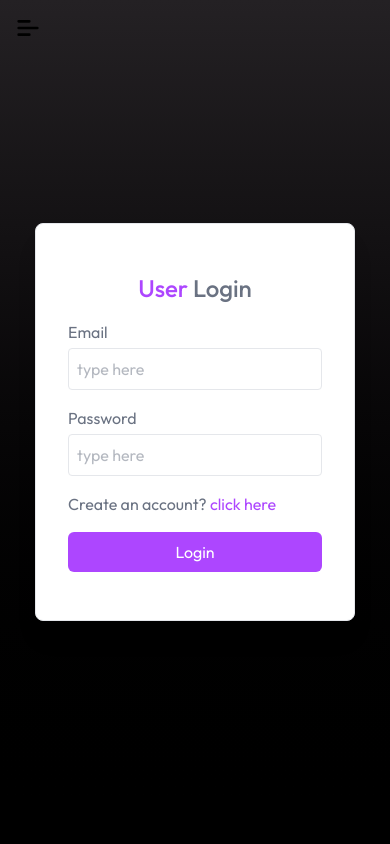
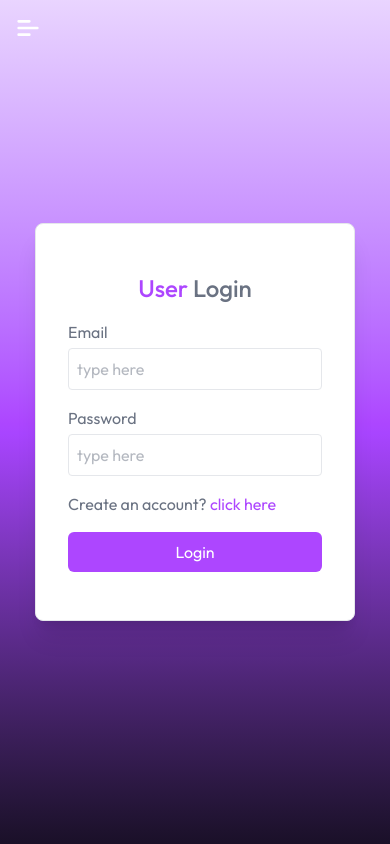
Before and after one commit to mannatgupta146/QuickGPT, a React (Vite) app in the folder client/: page / in a window 390 px wide. Built offline with nearby package versions, Linux system fonts and the light colour scheme.

Commit message:
fixed login ui

```diff
--- a/client/src/App.jsx
+++ b/client/src/App.jsx
@@ -21,7 +21,7 @@ const App = () => {
 
   return (
     <>
-    {!isMenuOpen && <img src={assets.menu_icon} className='absolute top-3 left-3 w-8 h-8 cursor-pointer md:hidden not-dark:invert'
+    {!isMenuOpen && <img src={assets.menu_icon} className='absolute top-3 left-3 w-8 h-8 cursor-pointer md:hidden dark:invert'
     onClick={() =>setIsMenuOpen(true)}/>}
 
     {user ? (
@@ -36,7 +36,7 @@ const App = () => {
       </div>
     </div>
     ) : (
-      <div className='bg-gradient-to-b from-[#242124] to-[#000000] flex items-center justify-center h-screen w-screen'><Login /></div>
+      <div className='bg-gradient-to-b from-purple-200 via-purple-500 to-[#1a1028] flex items-center justify-center h-screen w-screen'><Login /></div>
     )
     }
     </>
```
